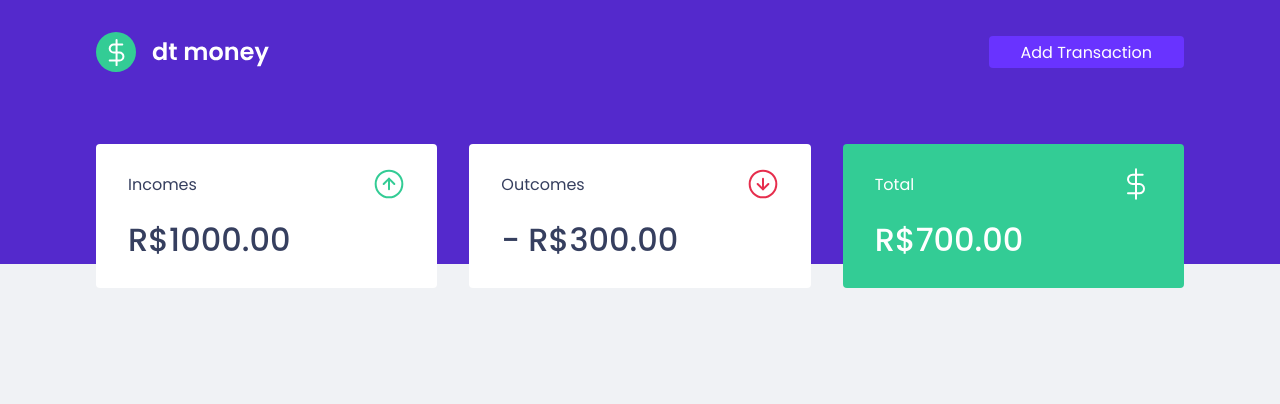
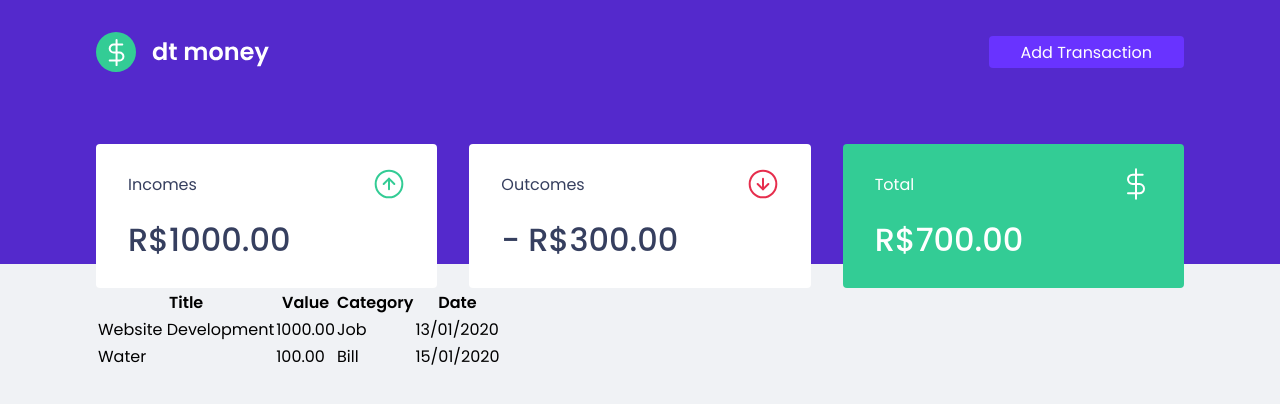
Before and after one commit to devfel/ignite-reactjs-02-dtmoney, a React (Create React App) app: page / in a window 1280 px wide. Shown: the top 404 px of the page. Built offline with nearby package versions, Linux system fonts and the light colour scheme.

Commit message:
creating few elements for transaction table

```diff
--- a/src/components/Dashboard/index.tsx
+++ b/src/components/Dashboard/index.tsx
@@ -1,10 +1,12 @@
 import { Summary } from "../Summary";
+import { TransactionTable } from "../TransactionTable";
 import { Container } from "./styles";
 
 export function Dashboard() {
   return (
     <Container>
       <Summary />
+      <TransactionTable />
     </Container>
   );
 }
--- /dev/null
+++ b/src/components/TransactionTable/index.tsx
@@ -0,0 +1,33 @@
+import { Container } from "./styles";
+
+export function TransactionTable() {
+  return (
+    <Container>
+      <table>
+        <thead>
+          <tr>
+            <th>Title</th>
+            <th>Value</th>
+            <th>Category</th>
+            <th>Date</th>
+          </tr>
+        </thead>
+
+        <tbody>
+          <tr>
+            <td>Website Development</td>
+            <td>1000.00</td>
+            <td>Job</td>
+            <td>13/01/2020</td>
+          </tr>
+          <tr>
+            <td>Water</td>
+            <td>100.00</td>
+            <td>Bill</td>
+            <td>15/01/2020</td>
+          </tr>
+        </tbody>
+      </table>
+    </Container>
+  );
+}
--- /dev/null
+++ b/src/components/TransactionTable/styles.ts
@@ -0,0 +1,3 @@
+import styled from "styled-components";
+
+export const Container = styled.div``;
```
